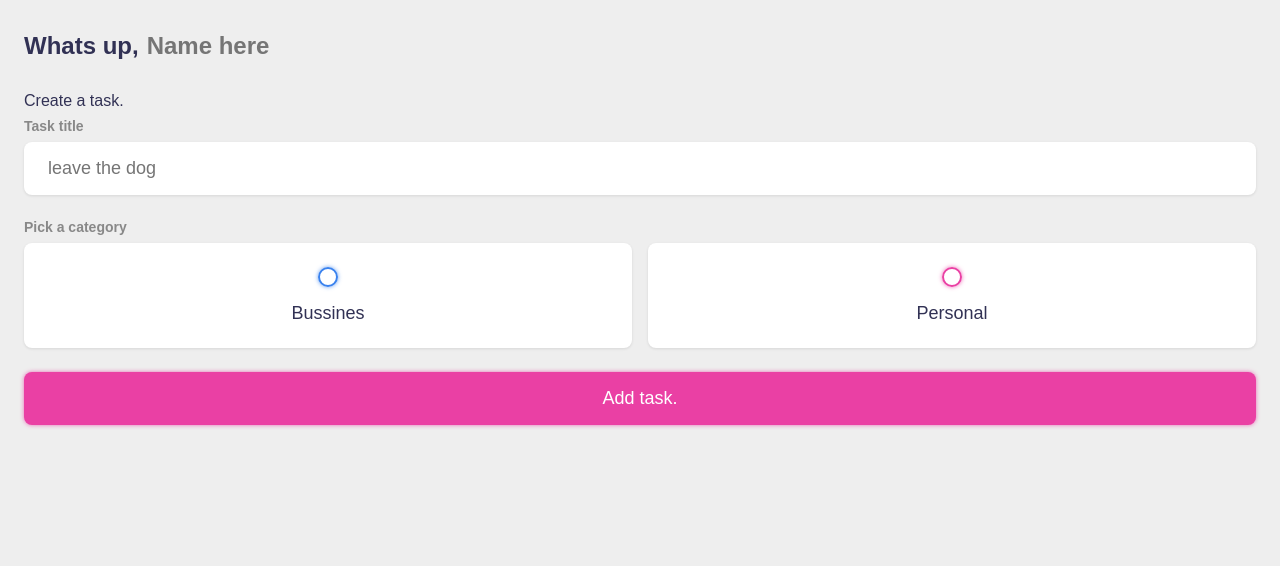
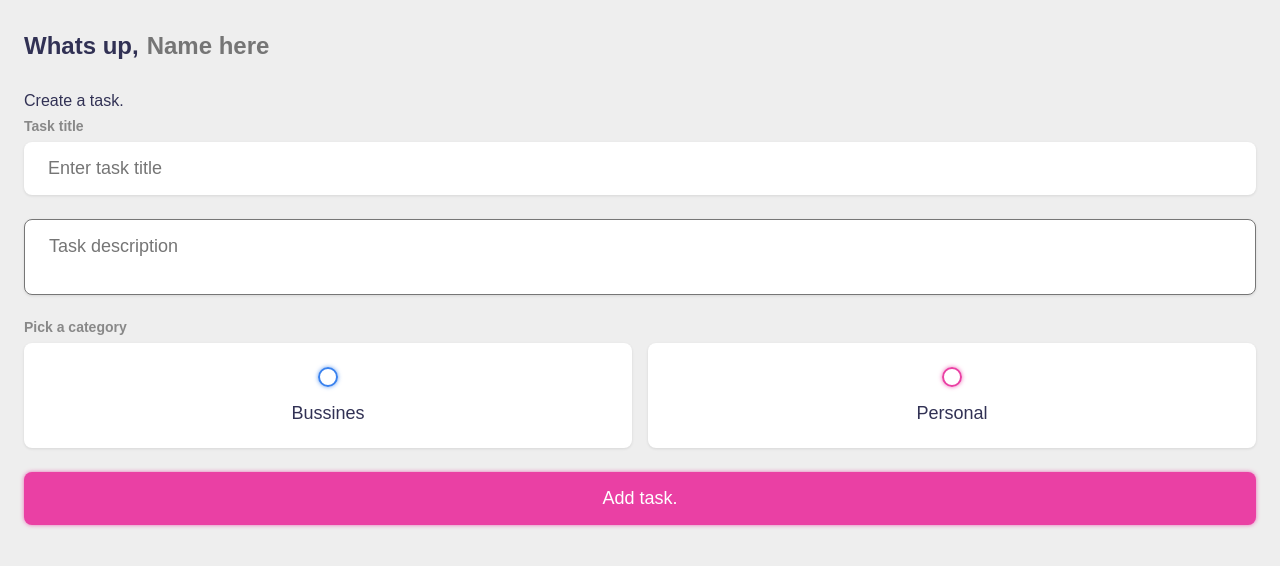
Before and after one commit to Sxnty/todo-vue-ls, a Vue app: page / in a window 1280 px wide. Shown: the top 566 px of the page. Built offline with nearby package versions, Linux system fonts and the light colour scheme.

Commit message:
feat added task redering function

```diff
--- a/src/App.vue
+++ b/src/App.vue
@@ -1,22 +1,31 @@
 <script setup>
 import { ref, onMounted, computed, watch } from 'vue';
-const todos = ref([]);
+import {MdDeleteforever} from 'oh-vue-icons/icons'
+import { OhVueIcon, addIcons } from "oh-vue-icons";
+
+let todos = ref([]);
 const name = ref('');
 
-const input_content = ref('');
+const input_title = ref('');
+const input_description = ref('');
 const input_category = ref(null);
 
 onMounted(() => {
   name.value = localStorage.getItem('name') || ''
+  if(todos.value.length === 0) {
+    todos.value = JSON.parse(localStorage.getItem('todos')) || []
+  }
+
 })
 
 const addTodo = () => {
-  if(input_content.value === '' || !input_category.value) {
+  if (input_title.value === '' || !input_category.value) {
     return
   }
   todos.value.push({
-    content: input_content.value,
-    category : input_category.value,
+    title: input_title.value,
+    category: input_category.value,
+    description: input_description.value,
     done: false,
   })
 }
@@ -24,8 +33,9 @@ watch(name, (newValue) => {
   localStorage.setItem('name', newValue);
 })
 watch(todos, (newVal) => {
+  console.log(todos)
   localStorage.setItem('todos', JSON.stringify(newVal))
-}, {deep:true})
+}, { deep: true })
 </script>
 
 <template>
@@ -40,7 +50,8 @@ watch(todos, (newVal) => {
       <h3>Create a task.</h3>
       <form @submit.prevent="addTodo">
         <h4>Task title</h4>
-        <input type="text" placeholder="leave the dog" v-model="input_content">
+        <input type="text" placeholder="Enter task title" v-model="input_title">
+        <textarea type="text" placeholder="Task description" v-model="input_description" />
         <h4>Pick a category</h4>
         <div class="options">
           <label>
@@ -60,6 +71,20 @@ watch(todos, (newVal) => {
       </form>
     </section>
 
+    <div>
+      <section class="todo-list" v-for="todo in todos" :key="todo.title">
+        <div class="todo-item">
+          <h1>{{ todo.title }}</h1>
+          <label>{{todo.description }}</label>
+          <span>
+          </span>
+        </div>
+      </section>
+    </div>
+
+
+
+
   </main>
 </template>
 
--- a/src/style.css
+++ b/src/style.css
@@ -73,6 +73,19 @@ h4 {
 
 .create-todo input[type="text"] {
 	display: block;
+	width: 100%;
+	font-size: 1.125rem;
+	padding: 1rem 1.5rem;
+	color: var(--dark);
+	background-color: #FFF;
+	border-radius: 0.5rem;
+	box-shadow: var(--shadow);
+	margin-bottom: 1.5rem;
+}
+
+.create-todo textarea {
+	display: block;
+  resize: none;
 	width: 100%;
 	font-size: 1.125rem;
 	padding: 1rem 1.5rem;
@@ -175,7 +188,7 @@ input:checked ~ .bubble::after {
 
 .todo-list .todo-item {
 	display: flex;
-	align-items: center;
+  flex-direction: column;
 	background-color: #FFF;
 	padding: 1rem;
 	border-radius: 0.5rem;
```
